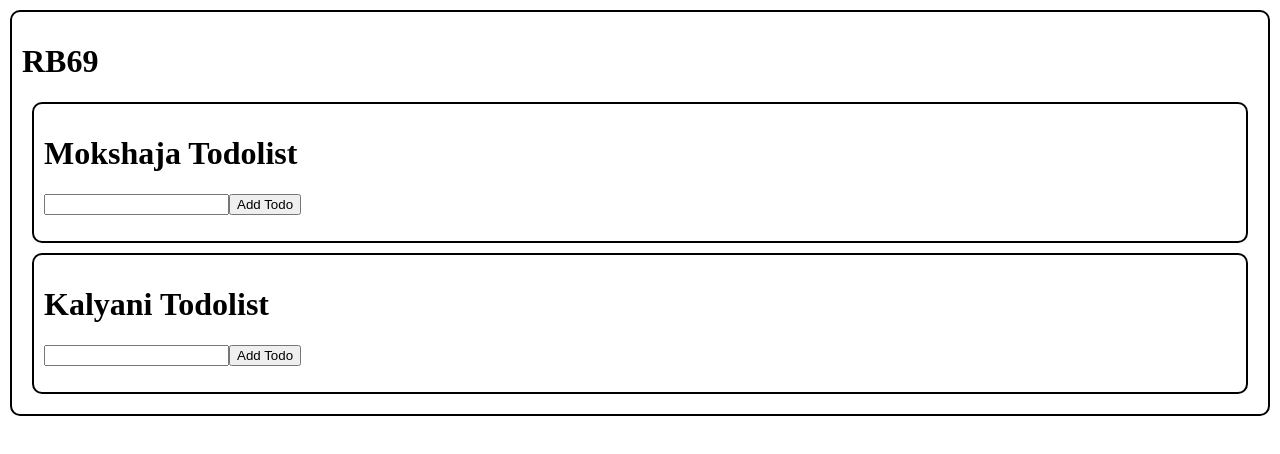
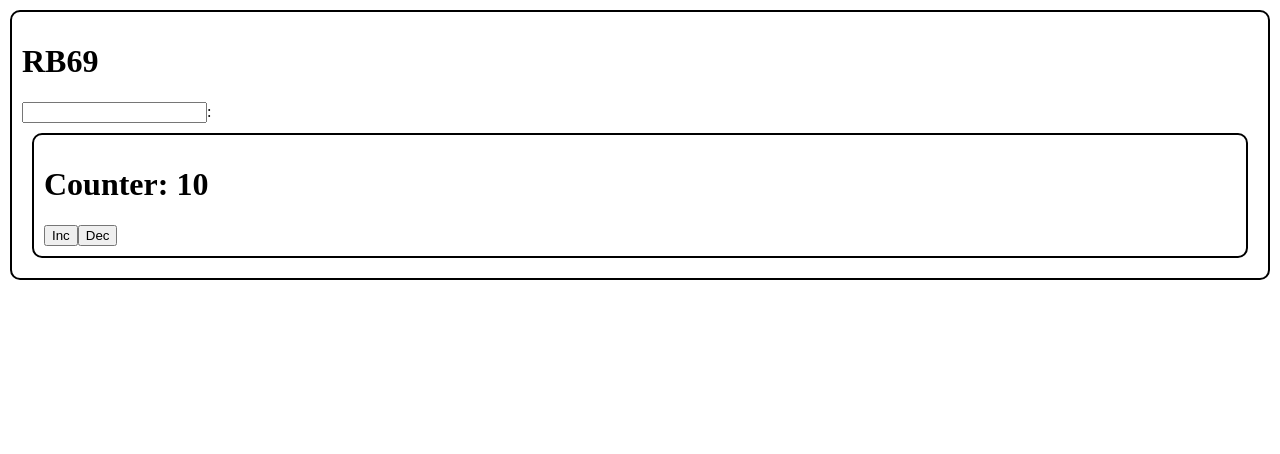
Before and after one commit to edupoly/rb69, a React (Vite) app: page / in a window 1280 px wide. Shown: the top 454 px of the page. Built offline with nearby package versions, Linux system fonts and the light colour scheme.

Commit message:
lifecycle

```diff
--- a/src/App.jsx
+++ b/src/App.jsx
@@ -1,11 +1,28 @@
-import Todolist from "./components/Todolist";
+import Counter from "./components/Counter";
+import { useEffect, useState } from "react";
+function App() {
+  console.log("App");
+  var [fn, setFn] = useState("");
 
-function App() {
+  useEffect(() => {
+    console.log("App Comp useEffect with no dep array");
+  });
+
+  useEffect(() => {
+    console.log("App Comp useEffect with empty dep array");
+  }, []);
+
   return (
     <div className="mybox">
       <h1>RB69</h1>
-      <Todolist title="Mokshaja"></Todolist>
-      <Todolist title="Kalyani"></Todolist>
+      <input
+        type="text"
+        onChange={(ev) => {
+          setFn(ev.target.value);
+        }}
+      />
+      :{fn}
+      <Counter iv={10} step={1}></Counter>
     </div>
   );
 }
--- /dev/null
+++ b/src/components/Counter.jsx
@@ -0,0 +1,46 @@
+import { useEffect, useState } from "react";
+import { memo } from "react";
+function Counter(props) {
+  var [c, setC] = useState(props.iv);
+  function inc() {
+    setC(c + props.step);
+    console.log(c);
+  }
+  function dec() {
+    setC(c - props.step);
+    console.log(c);
+  }
+
+  useEffect(() => {
+    console.log("Counter Comp useEffect with empty dep array");
+    return () => {
+      console.log("Counter Unmounted");
+    };
+  }, []);
+
+  useEffect(() => {
+    console.log("Counter Comp useEffect with no dep array");
+  });
+
+  return (
+    <div className="mybox">
+      <h1>Counter: {c}</h1>
+      <button
+        onClick={() => {
+          inc();
+        }}
+      >
+        Inc
+      </button>
+      <button
+        onClick={() => {
+          dec();
+        }}
+      >
+        Dec
+      </button>
+    </div>
+  );
+}
+
+export default memo(Counter);
--- a/src/components/Todolist.jsx
+++ b/src/components/Todolist.jsx
@@ -1,15 +1,21 @@
-import { useState } from "react";
+import { useState, useEffect } from "react";
 import Todo from "./Todo";
 import TodoForm from "./TodoForm";
 
 export default function Todolist(props) {
   var [todos, setTodos] = useState([]);
+
   function addTodo(ntd) {
     setTodos([...todos, ntd]);
   }
+
   function deleteTodo(index) {
     setTodos(todos.filter((t, ind) => index != ind));
   }
+
+  useEffect(() => {
+    console.log("Todolist comp useEffect with empty dep array");
+  }, []);
 
   return (
     <div className="mybox">
```
